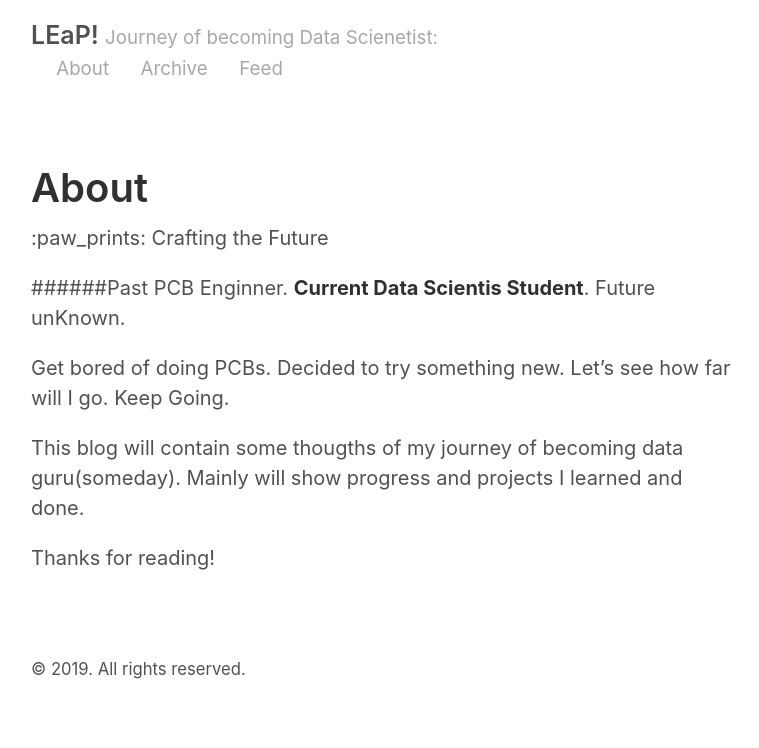
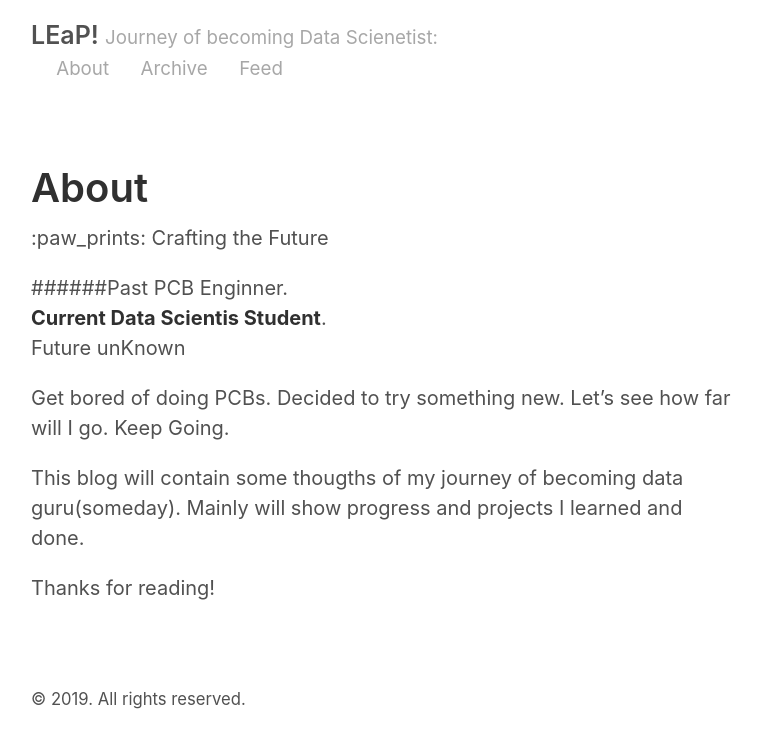
Before and after one commit to rochnysu/rochnysu.github.io, a Jekyll site: the page built from about.md, in a window 1280 px wide. Shown: the top 748 px of the page, without its empty margins (259-1018 px from the left). Built offline with Jekyll 4.4.1, drawn with Linux system fonts in a browser that asks for light colours.

```diff
--- a/about.md
+++ b/about.md
@@ -9,7 +9,7 @@ title: About
 
   ######Past PCB Enginner.
   **Current Data Scientis Student**.
-  Future unKnown.
+  Future unKnown
 
 Get bored of doing PCBs. Decided to try something new.
 Let's see how far will I go.
```
